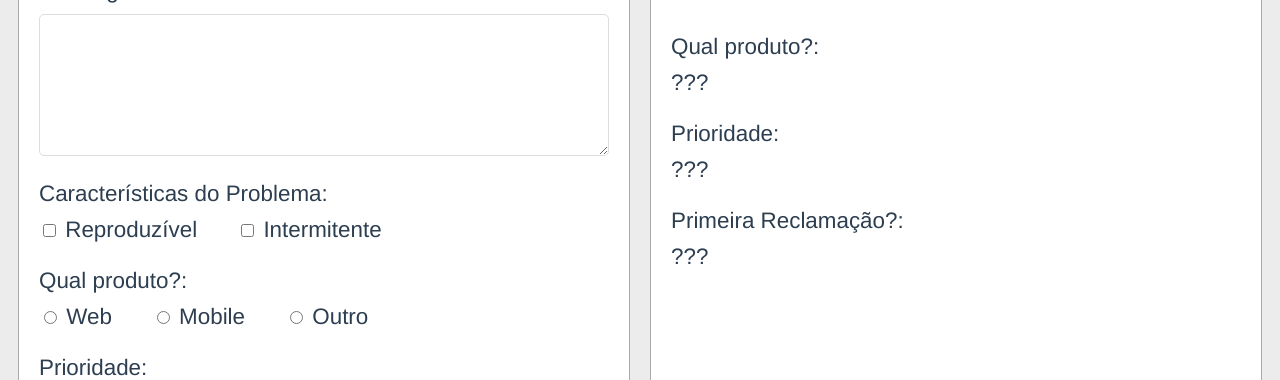
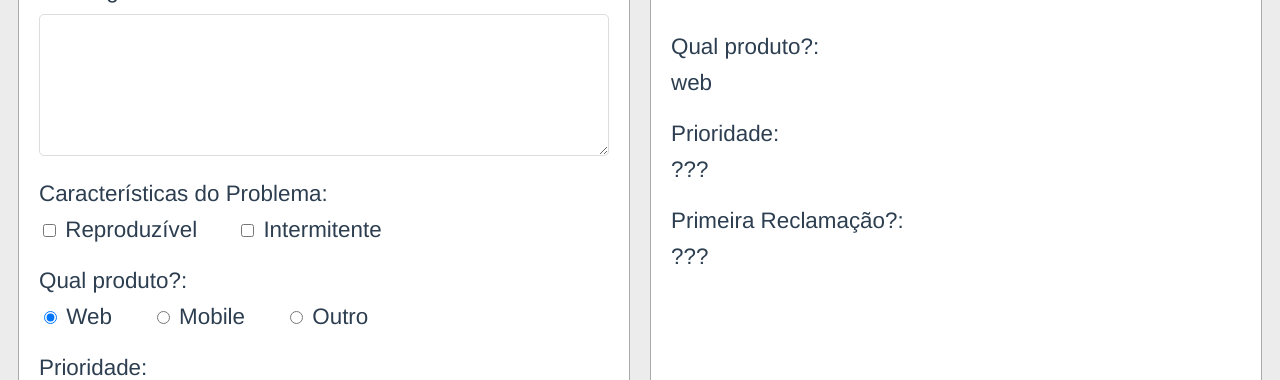
Before and after one commit to dimascapelari/form-final-vue, a Vue app: page / in a window 1280 px wide. Shown: the part 486-866 px from the top of the page. Built offline with nearby package versions, Linux system fonts and the light colour scheme.

Commit message:
aula 174

```diff
--- a/src/App.vue
+++ b/src/App.vue
@@ -35,9 +35,16 @@
           >
         </Rotulo>
         <Rotulo nome="Qual produto?">
-          <span class="mr-4"><input type="radio" /> Web</span>
-          <span class="mr-4"><input type="radio" /> Mobile</span>
-          <span><input type="radio" /> Outro</span>
+          <span class="mr-4"
+            ><input type="radio" value="web" v-model="produto" /> Web</span
+          >
+          <span class="mr-4"
+            ><input type="radio" value="mobile" v-model="produto" />
+            Mobile</span
+          >
+          <span
+            ><input type="radio" value="outro" v-model="produto" /> Outro</span
+          >
         </Rotulo>
         <Rotulo nome="Prioridade">
           <select name="" id="">
@@ -72,7 +79,7 @@
           </span>
         </Rotulo>
         <Rotulo nome="Qual produto?">
-          <span>???</span>
+          <span>{{ produto }}</span>
         </Rotulo>
         <Rotulo nome="Prioridade">
           <span>???</span>
@@ -96,6 +103,7 @@
     return {
       mensagem: "",
       caracteristicas: [],
+      produto: "web",
       usuario: {
         email: "",
         senha: "",
```
